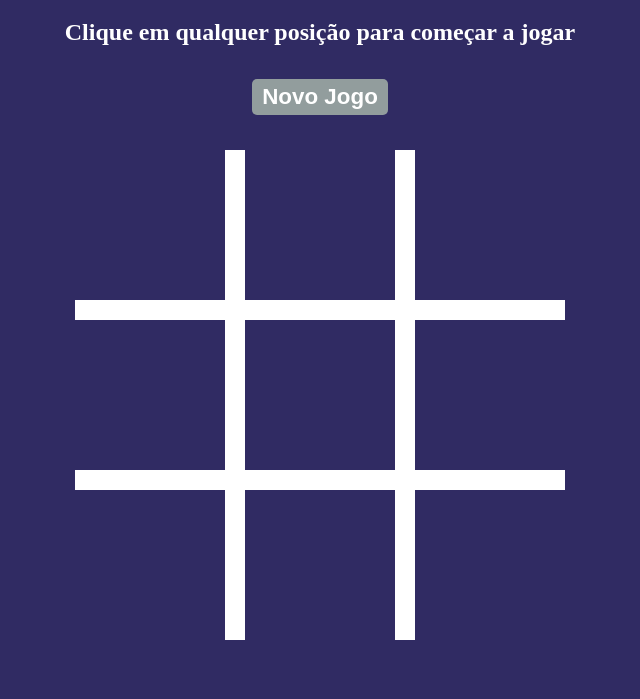
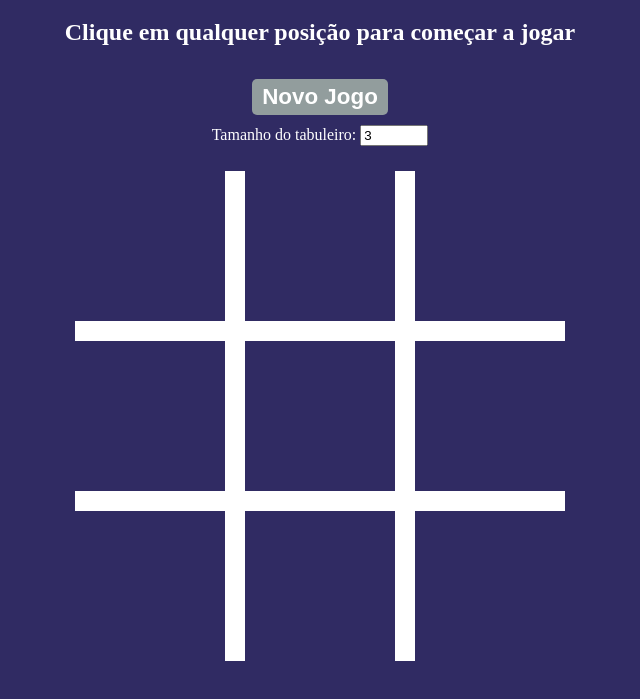
Before and after one commit to fau-33/jogo-da-velha, a plain HTML site: page index.html in a window 1280 px wide. Shown: the part 69-768 px from the top of the page, without its empty margins (320-960 px from the left). Drawn offline with Linux system fonts and the light colour scheme.

Commit message:
feat: end tabuleiro dinâmico

```diff
--- a/index.html
+++ b/index.html
@@ -11,8 +11,12 @@
     <h1>Boas Vindas ao Jogo da Velha</h1>
     <h2 id="informacoes">Clique em qualquer posição para começar a jogar</h2>
     <button id="iniciar">Novo Jogo</button>
+    <div>
+      <span>Tamanho do tabuleiro:</span>
+      <input id="tamanho" type="number" min="3" max="7" value="3" />
+    </div>
     <div id="tabuleiro">
-      <div
+      <!-- <div
         class="posicao posicao-cima posicao-esquerda"
         linha="1"
         coluna="1"
@@ -36,7 +40,7 @@
         class="posicao posicao-baixo posicao-direita"
         linha="3"
         coluna="3"
-      ></div>
+      ></div> -->
     </div>
   </body>
 </html>
--- a/script.js
+++ b/script.js
@@ -186,6 +186,7 @@ class JogoDaVelhaDom {
 
   inicializar(jogo) {
     this.jogo = jogo;
+    this.#criarTabuleiro();
     this.#deixarTabuleiroJogavel();
     this.#imprimirSimbolos();
   }
@@ -222,6 +223,36 @@ class JogoDaVelhaDom {
       }
     }
   }
+  #criarTabuleiro() {
+    const tamanho = this.jogo.tamanho;
+    let posicoes = [];
+    for (let linha = 1; linha <= tamanho; linha++) {
+      const colunas = this.#criarLinhaTabuleiro(linha, tamanho);
+      posicoes.push(...colunas);
+    }
+    this.tabuleiro.innerHTML = [...posicoes].join("");
+    this.tabuleiro.style.gridTemplateColumns = `repeat(${tamanho}, 1fr)`;
+  }
+  #criarLinhaTabuleiro(linha, tamanho) {
+    let colunas = [];
+    for (let coluna = 1; coluna <= tamanho; coluna++) {
+      let classes = "posicao ";
+      if (linha === 1) {
+        classes += "posicao-cima ";
+      } else if (linha === tamanho) {
+        classes += "posicao-baixo ";
+      }
+
+      if (coluna === 1) {
+        classes += "posicao-esquerda ";
+      } else if (coluna === tamanho) {
+        classes += "posicao-direita ";
+      }
+      const elemento = `<div class="${classes}" linha="${linha}" coluna="${coluna}"></div>`;
+      colunas.push(elemento);
+    }
+    return colunas;
+  }
   zerar() {
     this.jogo.zerar();
     let posicoes = document.getElementsByClassName("posicao");
@@ -234,16 +265,25 @@ class JogoDaVelhaDom {
   const botaoIniciar = document.getElementById("iniciar");
   const informacoes = document.getElementById("informacoes");
   const tabuleiro = document.getElementById("tabuleiro");
+  const inputTamanho = document.getElementById("tamanho");
 
-  // Certifique-se de que as classes estão corretamente nomeadas
-  const jogo = new JogoDaVelha(
-    new JogadorHumano("X"),
-    new JogadorAleatorio("O")
-  );
+  const novoJogo = (tamanho) => {
+    const jogo = new JogoDaVelha(
+      new JogadorHumano("X"),
+      new JogadorHumano("O"),
+      tamanho
+    );
+    return jogo;
+  };
 
   // Use o nome correto da classe (JogoDaVelhaDom)
   const jogoDom = new JogoDaVelhaDom(tabuleiro, informacoes);
-  jogoDom.inicializar(jogo);
+  jogoDom.inicializar(novoJogo());
+
+  inputTamanho.addEventListener("input", () => {
+    let tamanho = +inputTamanho.value;
+    jogoDom.inicializar(novoJogo(tamanho));
+  });
 
   botaoIniciar.addEventListener("click", () => {
     jogoDom.zerar();
--- a/style.css
+++ b/style.css
@@ -35,7 +35,7 @@ body {
 
 #tabuleiro {
   display: grid;
-  grid-template-columns: repeat(3, 1fr);
+  /* grid-template-columns: repeat(3, 1fr); */
   width: min-content;
   padding-top: 25px;
 }
@@ -66,3 +66,7 @@ body {
 .posicao-baixo {
   border-bottom: none;
 }
+
+#tamanho {
+  width: 60px;
+}
```
